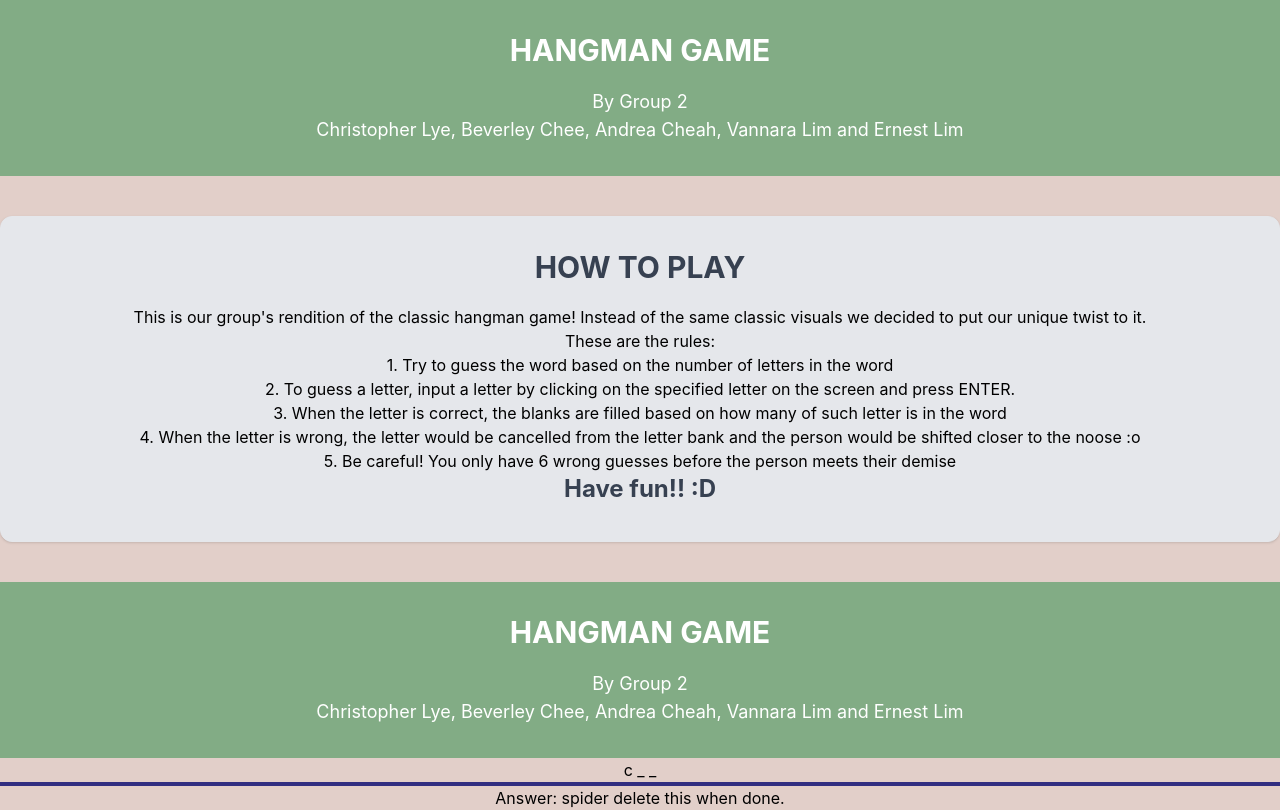
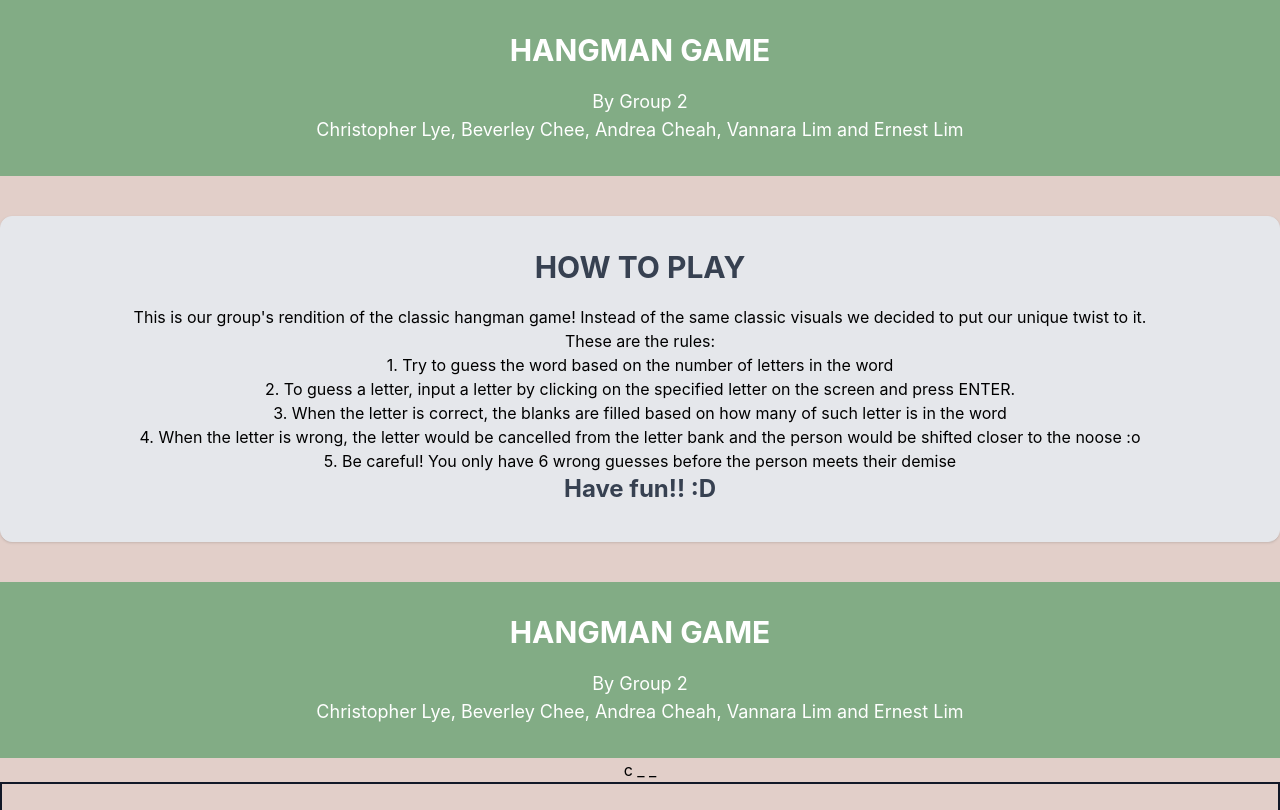
Before and after one commit to bxverley/tiktokcamp, a React (Create React App) app: page / in a window 1280 px wide. Shown: the top 810 px of the page. Built offline with nearby package versions, Linux system fonts and the light colour scheme.

Commit message:
Update WrongWords colours

```diff
--- a/src/components/WrongWords.js
+++ b/src/components/WrongWords.js
@@ -28,8 +28,8 @@ export default function WrongWords() {
     class StrikeThrough extends React.Component {
         render() {
             return (
-                <div className="text-sm md:text-md lg:text-lg xl:text-xl 2xl:text-2xl text-pink-900 border-2 border-indigo-900">
-                    <h2 style={{textDecorationLine: 'line-through', textDecorationStyle: 'solid'}}>
+                <div className="text-sm md:text-lg lg:text-2xl xl:text-3xl 2xl:text-4xl text-[#82ac85] p-4 border-2 border-gray-900">
+                    <h2 style={{textDecorationLine: 'line-through', textDecorationStyle: 'solid', textDecorationColor: 'black'}}>
                     {/* {wrongLetters} */}
                     <h2>
                         {/* this is redux */}
```
